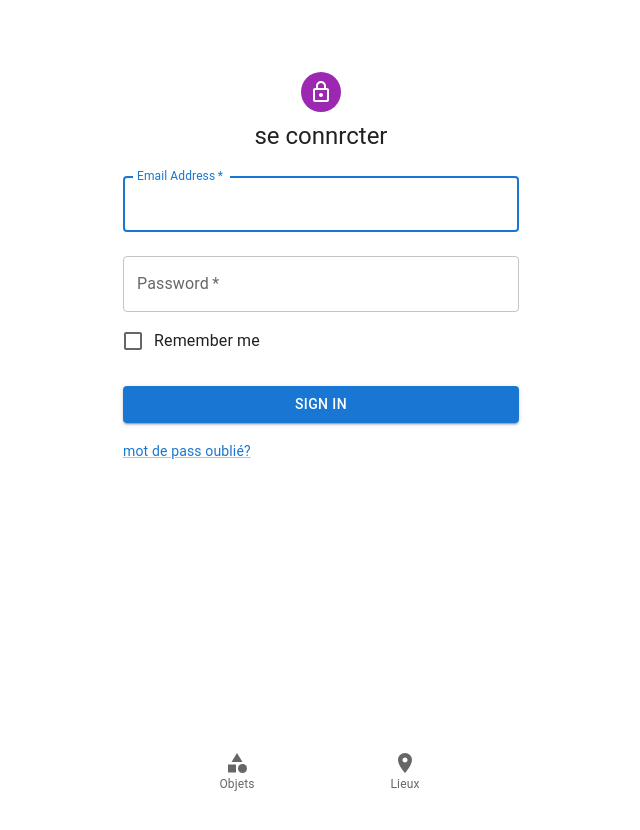
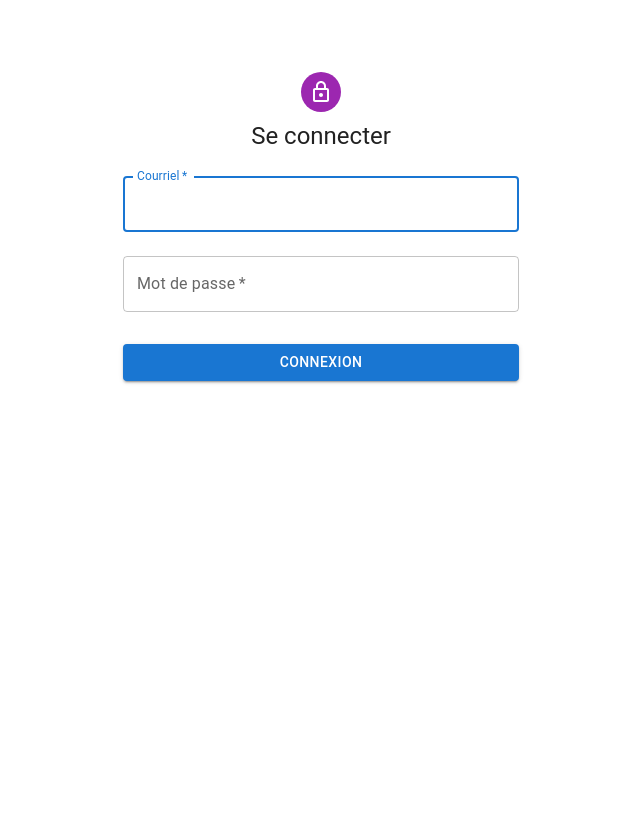
Before and after one commit to CrateME-UL/INV-Frontend, a React (Vite) app: page /login in a window 1280 px wide. Shown: the top 830 px of the page, without its empty margins (319-959 px from the left). Built offline with nearby package versions, Linux system fonts and the light colour scheme.

Commit message:
INV-112-setup-login: adding log out and remove token

```diff
--- a/src/Inventory.tsx
+++ b/src/Inventory.tsx
@@ -6,20 +6,24 @@ import {
   Link,
   Navigate,
   useLocation,
+  useNavigate,
 } from 'react-router-dom';
 import Box from '@mui/material/Box';
 import BottomNavigation from '@mui/material/BottomNavigation';
 import BottomNavigationAction from '@mui/material/BottomNavigationAction';
-import { Category, Place } from '@mui/icons-material';
+import { Category, Place, Logout } from '@mui/icons-material';
 import { ErrorPage } from './pages/ErrorPage';
 import { ItemsPage } from './pages/ItemsPage';
 import { PlacesPage } from './pages/PlacesPage';
 import { SignInPage } from './pages/SignInPage';
 import { ProtectedRoute } from './routes/ProtectedRoute';
+import { useAuth } from './components/AuthProvider';
 
 const RouterComponent = () => {
   const [value, setValue] = React.useState(0);
   const location = useLocation();
+  const navigate = useNavigate();
+  const { setToken } = useAuth();
 
   React.useEffect(() => {
     if (typeof document !== 'undefined') {
@@ -53,6 +57,13 @@ const RouterComponent = () => {
     }
   }, [location.pathname]);
 
+  const shouldShowNavigation = location.pathname !== '/login';
+
+  const handleSignOut = () => {
+    setToken(null);
+    navigate('/login', { replace: true });
+  };
+
   return (
     <Box
       sx={{
@@ -61,7 +72,7 @@ const RouterComponent = () => {
         position: 'relative',
       }}
     >
-      <Box sx={{ pb: 7 }}>
+      <Box sx={{ pb: shouldShowNavigation ? 7 : 0 }}>
         <Routes>
           <Route path="/" element={<Navigate to="/items" />} />
           <Route path="/login" element={<SignInPage />} />
@@ -81,6 +92,7 @@ const RouterComponent = () => {
           />
         </Routes>
       </Box>
+      {shouldShowNavigation && (
         <Box
           sx={{
             width: '100%',
@@ -114,8 +126,15 @@ const RouterComponent = () => {
               icon={<Place />}
               tabIndex={1}
             />
+            <BottomNavigationAction
+              label="Déconnexion"
+              icon={<Logout />}
+              onClick={handleSignOut}
+              tabIndex={2}
+            />
           </BottomNavigation>
         </Box>
+      )}
     </Box>
   );
 };
--- a/src/pages/SignInPage.tsx
+++ b/src/pages/SignInPage.tsx
@@ -3,10 +3,10 @@ import Avatar from '@mui/material/Avatar';
 import Button from '@mui/material/Button';
 import CssBaseline from '@mui/material/CssBaseline';
 import TextField from '@mui/material/TextField';
-import FormControlLabel from '@mui/material/FormControlLabel';
-import Checkbox from '@mui/material/Checkbox';
-import Link from '@mui/material/Link';
-import Grid from '@mui/material/Grid';
+// import FormControlLabel from '@mui/material/FormControlLabel';
+// import Checkbox from '@mui/material/Checkbox';
+// import Link from '@mui/material/Link';
+// import Grid from '@mui/material/Grid';
 import Box from '@mui/material/Box';
 import LockOutlinedIcon from '@mui/icons-material/LockOutlined';
 import Typography from '@mui/material/Typography';
@@ -38,9 +38,7 @@ export const SignInPage = () => {
             user_password,
           }
         );
-        console.log(response);
         const { token } = response.data;
-        console.log(token.toString());
         if (token) {
           setToken(token);
           navigate('/', { replace: true });
@@ -51,7 +49,6 @@ export const SignInPage = () => {
         console.log('Invalid email or password');
       }
     } else {
-      // Handle empty fields (optional)
       console.log('Please fill in both fields');
     }
   };
@@ -71,7 +68,7 @@ export const SignInPage = () => {
           <LockOutlinedIcon />
         </Avatar>
         <Typography component="h1" variant="h5">
-          se connrcter
+          Se connecter
         </Typography>
         <Box
           component="form"
@@ -84,7 +81,7 @@ export const SignInPage = () => {
             required
             fullWidth
             id="email"
-            label="Email Address"
+            label="Courriel"
             name="email"
             autoComplete="email"
             autoFocus
@@ -94,35 +91,29 @@ export const SignInPage = () => {
             required
             fullWidth
             name="password"
-            label="Password"
+            label="Mot de passe"
             type="password"
             id="password"
             autoComplete="current-password"
           />
-          <FormControlLabel
-            control={<Checkbox value="remember" color="primary" />}
-            label="Remember me"
-          />
+
           <Button
             type="submit"
             fullWidth
             variant="contained"
             sx={{ mt: 3, mb: 2 }}
           >
-            Sign In
+            Connexion
           </Button>
-          <Grid container>
+          {/* <Grid container>
             <Grid item xs>
               <Link href="#" variant="body2">
                 mot de pass oublié?
               </Link>
             </Grid>
-          </Grid>
+          </Grid> */}
         </Box>
       </Box>
     </Container>
   );
 };
-function setError(arg0: string) {
-  throw new Error('Function not implemented.');
-}
```
Also changed, not shown: src/pages/SignOutPage.tsx (deleted, +0 -14 lines). Lines whose indentation alone changed are shown as unchanged.
